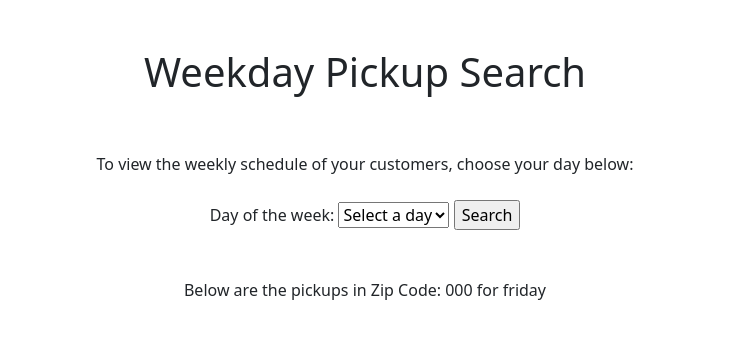
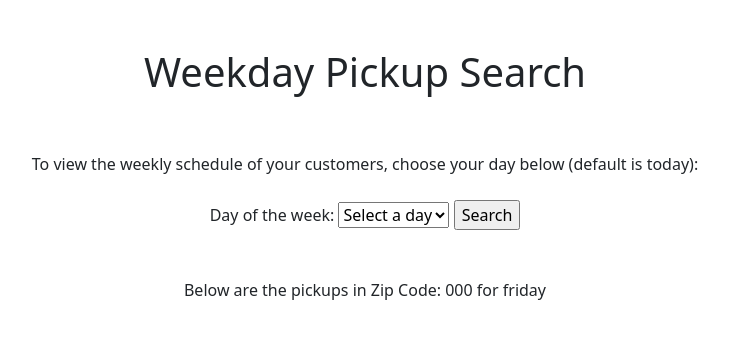
Before and after one commit to GerryMijarry/TrashCollector, a Django app: page /employees/weekday_pickup_search/ in a window 1280 px wide. Shown: the part 56-395 px from the top of the page, without its empty margins (275-1004 px from the left). Run offline with Django 3.2, Linux system fonts and the light colour scheme; a user stored in the database is signed in; tables that the repository leaves empty hold one stand-in row (values such as "Sample post").

Commit message:
fixed weekday search html to be more explanatory

```diff
--- a/trash_collector/employees/templates/employees/weekday_pickup_search.html
+++ b/trash_collector/employees/templates/employees/weekday_pickup_search.html
@@ -18,7 +18,7 @@
 
 
         <br />
-        To view the weekly schedule of your customers, choose your day below:
+        To view the weekly schedule of your customers, choose your day below (default is today):
 
         <br />
 
```
